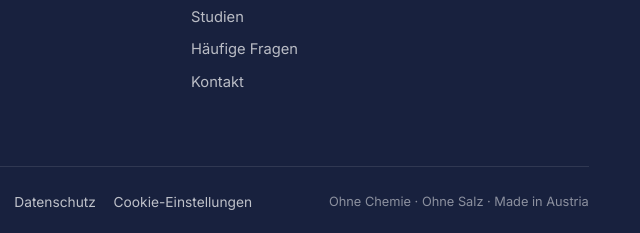
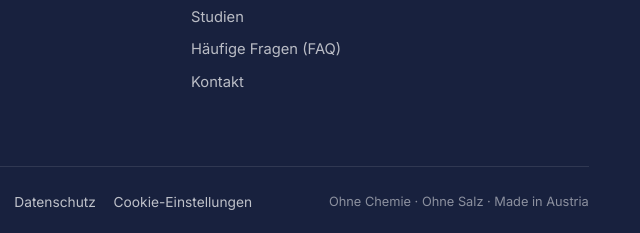
Before and after one commit to madeby123-bit/eco-stolz, a website: page public/wasseraufbereitung/index.html in a window 1280 px wide. Shown: the part 6945-7178 px from the top of the page, 640-1280 px from the left. Drawn offline with Linux system fonts and the light colour scheme.

Commit message:
Update index.html

```diff
--- a/public/wasseraufbereitung/index.html
+++ b/public/wasseraufbereitung/index.html
@@ -117,7 +117,7 @@
             <a href="/zertifikate" class="nav__sublink">Zertifikate</a>
             <a href="/kunden" class="nav__sublink">Kunden</a>
             <a href="/studien" class="nav__sublink">Studien</a>
-            <a href="/haeufige-fragen" class="nav__sublink">Häufige Fragen</a>
+            <a href="/haeufige-fragen" class="nav__sublink">Häufige Fragen (FAQ)</a>
             <a href="/kontakt" class="nav__sublink">Kontakt</a>
           </div>
         </div>
@@ -461,7 +461,7 @@
           <a href="/zertifikate">Zertifikate</a>
           <a href="/kunden">Kunden</a>
           <a href="/studien">Studien</a>
-          <a href="/haeufige-fragen">Häufige Fragen</a>
+          <a href="/haeufige-fragen">Häufige Fragen (FAQ)</a>
           <a href="/kontakt">Kontakt</a>
         </div>
         <div>
```
